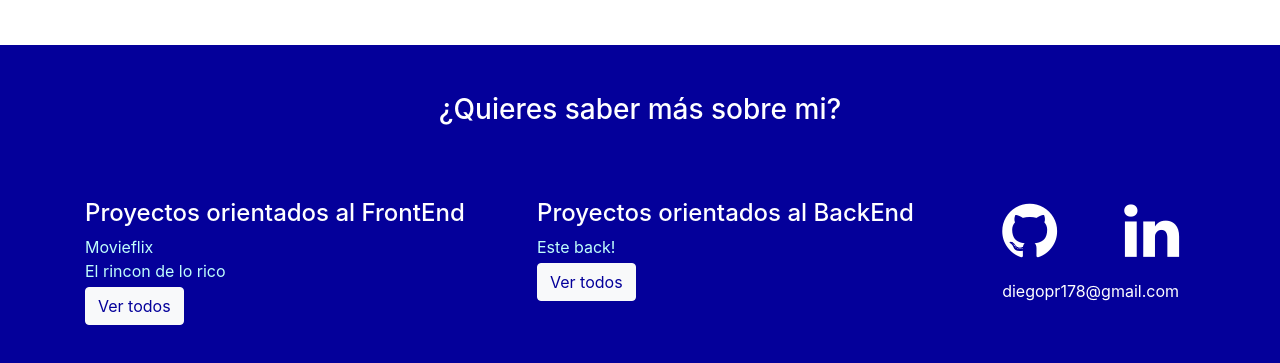
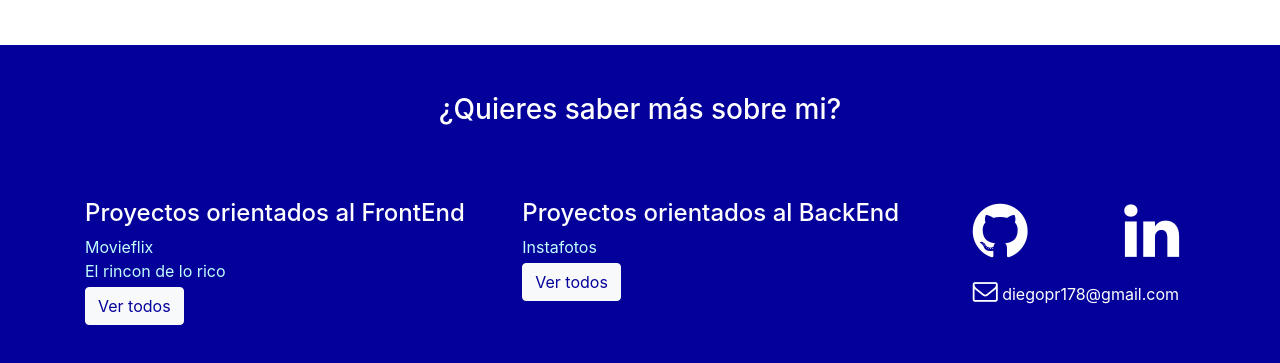
Before and after one commit to LofiCode16/portfolio, a plain HTML site: page index.html in a window 1280 px wide. Shown: the part 1436-1799 px from the top of the page. Drawn offline with nearby package versions, Linux system fonts and the light colour scheme.

Commit message:
UPDATE: add instafotos info

```diff
--- a/assets/css/style.css
+++ b/assets/css/style.css
@@ -182,6 +182,10 @@ footer {
   text-decoration: none;
 }
 
+.mail a span i {
+  font-size: 25px;
+}
+
 .icons__github,
 .icons__linkedin {
   font-size: 64px;
--- a/assets/js/script.js
+++ b/assets/js/script.js
@@ -17,10 +17,10 @@ $(document).ready(function(){
 
     var backProjects = [
         {
-            name: 'Este back!',
-            desc: 'He creado este portfolio usando los componentes mas básicos de la web (HTML, CSS y JS), ademas de algunos otros elementos variados, échale un vistazo!',
-            image: 'assets/images/back.jpg',
-            url: 'https://github.com/diegoski007/portfolio'
+            name: 'Instafotos',
+            desc: 'Red social inspirada en Instagram. Fue creada con el principal objetivo de nivelar a mis estudiantes (más detalles en GitHub). Está creada en Ruby on Rails y servida en Heroku.',
+            image: 'assets/images/instafotos.JPG',
+            url: 'https://instafotosapp.herokuapp.com/'
         }
     ];
 
--- a/index.html
+++ b/index.html
@@ -47,7 +47,12 @@
                             <a href="https://www.linkedin.com/in/diego-perez-g/" target="_blank"><i class="fa fa-linkedin icons__linkedin mx-md-3" aria-hidden="true"></i></a>
                             </div>
                         <div class="text-center my-3 mail">
-                            <a href="mailto:diegopr178@gmail.com">diegopr178@gmail.com</a>
+                            <a href="mailto:diegopr178@gmail.com">
+                                <span>
+                                    <i class="fa fa-envelope-o" aria-hidden="true"></i>
+                                </span>
+                                diegopr178@gmail.com
+                            </a>
                         </div>
                     </section>
                 </div>
@@ -137,7 +142,12 @@
                     </div>
 
                     <div class="m-3 text-center text-md-left mail">
-                        <a href="mailto:diegopr178@gmail.com">diegopr178@gmail.com</a>
+                        <a href="mailto:diegopr178@gmail.com">
+                            <span>
+                                <i class="fa fa-envelope-o" aria-hidden="true"></i>
+                            </span>
+                            diegopr178@gmail.com
+                        </a>
                     </div>
                 </section>
             </div>
```
Also changed, not shown: projects.html (+12 -2 lines), assets/images/instafotos.JPG (added).
